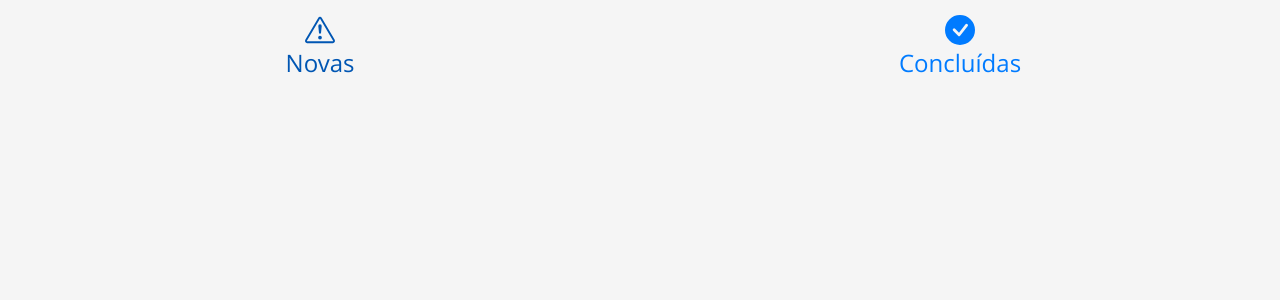
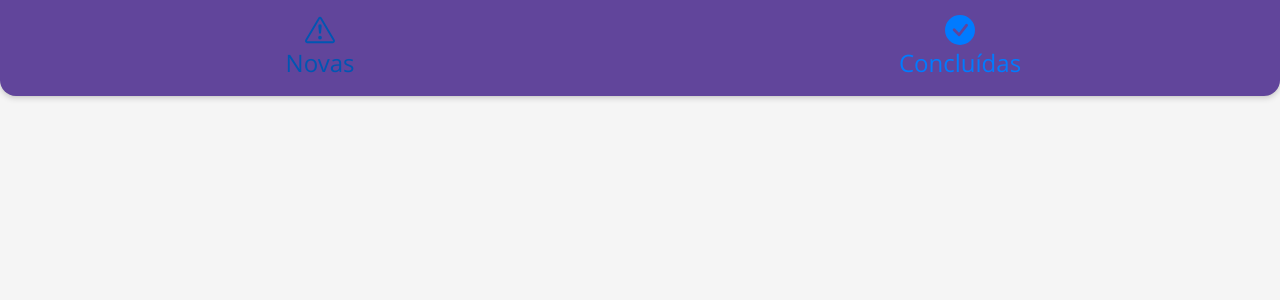
Before and after one commit to FeliciLab/qualiquiz, a Vue app: page /quizzes in a window 1280 px wide. Shown: the top 300 px of the page. Built offline with nearby package versions, Linux system fonts and the light colour scheme; what vue-the-mask would draw is missing.

Commit message:
🧪 Testando commit no telegram

```diff
--- a/src/views/AllQuizzes.vue
+++ b/src/views/AllQuizzes.vue
@@ -1,7 +1,7 @@
 <template>
   <div>
     <!-- TODO: passar isso para um component -->
-    <b-tabs fill justified no-nav-style content-class="teste">
+    <b-tabs fill justified no-nav-style nav-wrapper-class="teste">
       <b-tab active>
         <template #title>
           <div class="title">
@@ -34,11 +34,13 @@ export default {
 }
 </script>
 
-<style lang="scss" scoped>
+<style lang="scss">
 .teste {
-  background-color: red;
+  background-color: $purple;
+  box-shadow: 0px 0.5px 1.75px rgba(0, 0, 0, 0.039),
+    0px 1.85px 6.25px rgba(0, 0, 0, 0.19);
+  border-radius: 0px 0px 16px 16px;
 }
-
 .title {
   display: flex;
   flex-direction: column;
```
